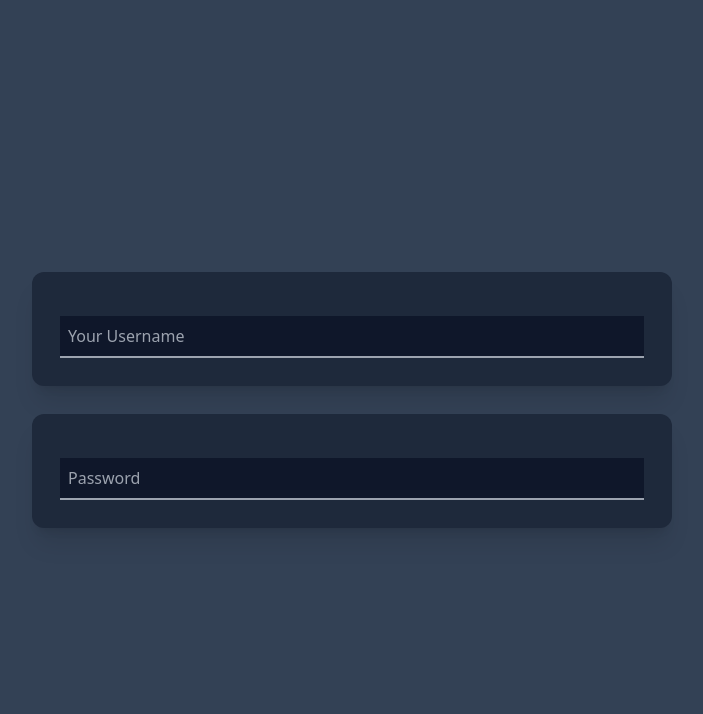
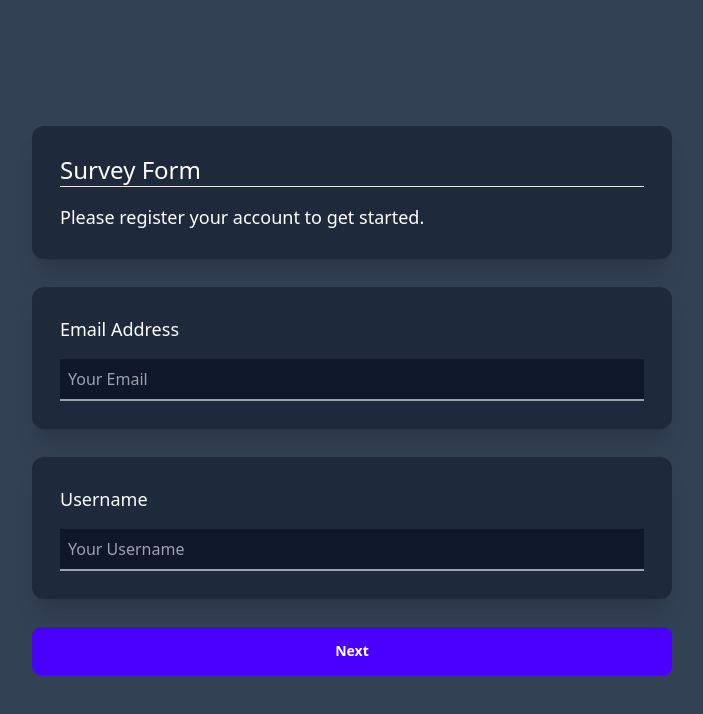
Before and after one commit to JeremyPoliquit/Survey-Form, a React (Vite) app: page / in a window 1280 px wide. Shown: the top 714 px of the page, without its empty margins (288-991 px from the left). Built offline with nearby package versions, Linux system fonts and the light colour scheme.

Commit message:
Link content pages new implement

```diff
--- a/src/App.jsx
+++ b/src/App.jsx
@@ -1,49 +1,21 @@
 import React, { useState } from "react";
-import CardInput from "./components/cardInput";
-
+import { BrowserRouter as Router, Routes, Route, Link } from "react-router-dom";
+import Home from "./pages/Introduction";
+import Questions from './pages/Questions'
+import CreateForm from './pages/Client/creatingForm'
 
 function App() {
-  const [formData, setFormData] = useState({
-    username: "",
-    password: "",
-  });
-
-  const handleChange = (e) => {
-    const { name, value } = e.target;
-    setFormData((prevState) => ({
-      ...prevState,
-      [name]: value,
-    }));
-  };
-
-  const handleSubmit = (e) => {
-    e.preventDefault();
-    alert(`Form Submitted:`);
-  };
 
   return (
-    <div className="flex flex-col gap-6 justify-center items-center min-h-screen bg-slate-700 text-white">
-      <form onSubmit={handleSubmit} className="flex flex-col gap-7 w-1/2 mx-auto">
-        <CardInput
-          content="Register Username:"
-          description="Your Username"
-          type="text"
-          name="username"
-          value={formData.username}
-          onChange={handleChange}
-        />
-        <CardInput
-          content="Register Password:"
-          description="Password"
-          type="text"
-          name="Your password"
-          value={formData.password}
-          onChange={handleChange}
-        />
-
-
-      </form>
-    </div>
+    <>
+      <Router>
+        <Routes>
+          <Route path="/" element={<Home />} />
+          <Route path="/questions" element={<Questions />} />
+          <Route path="/createform" element={<CreateForm />} />
+        </Routes>
+      </Router>
+    </>
   );
 }
 
```
